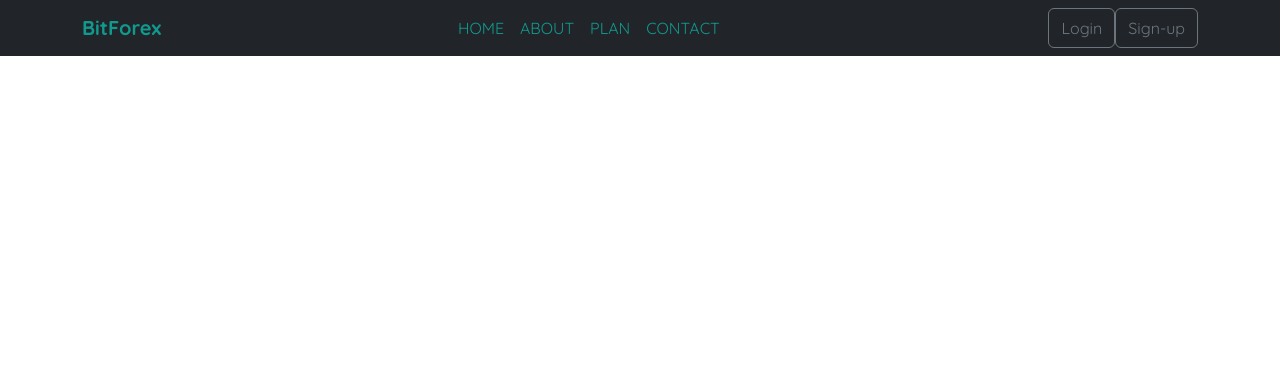
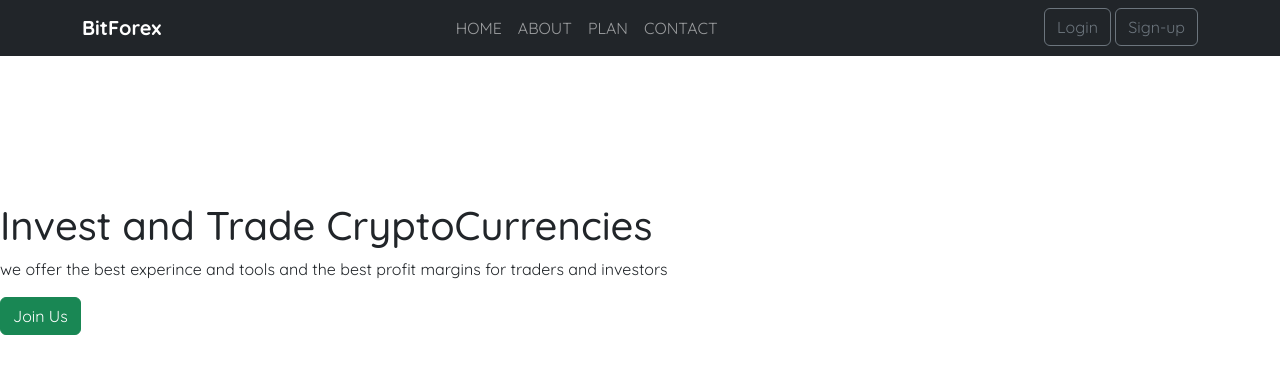
Before and after one commit to Chibuike-ubaka/BitForex, a plain HTML site: page index.html in a window 1280 px wide. Drawn offline with nearby package versions, Linux system fonts and the light colour scheme; a web font is replaced by a local one.

Commit message:
svg and hero layout

```diff
--- a/index.html
+++ b/index.html
@@ -73,13 +73,14 @@
                 <a class="nav-link tab-text" href="#">CONTACT</a>
               </li>
             </ul>
-            <form class="d-flex mt-5 mt-lg-0">
+            <form>
               <button class="btn btn-outline-secondary" type="button">
                 Login
               </button>
-              <button class="btn btn-outline-secondary" type="button">
+            <button class="btn btn-outline-secondary" type="button">
                 Sign-up
               </button>
+
             </form>
           </div>
         </div>
@@ -87,13 +88,21 @@
     </nav>
 
     <!-- Nav Bar Ends-->
+<div class= "hero">
+<div class="custom-shape-divider-bottom-1679731908">
+    <svg data-name="Layer 1" xmlns="http://www.w3.org/2000/svg" viewBox="0 0 1200 120" preserveAspectRatio="none">
+        <path d="M0,0V46.29c47.79,22.2,103.59,32.17,158,28,70.36-5.37,136.33-33.31,206.8-37.5C438.64,32.43,512.34,53.67,583,72.05c69.27,18,138.3,24.88,209.4,13.08,36.15-6,69.85-17.84,104.45-29.34C989.49,25,1113-14.29,1200,52.47V0Z" opacity=".25" class="shape-fill"></path>
+        <path d="M0,0V15.81C13,36.92,27.64,56.86,47.69,72.05,99.41,111.27,165,111,224.58,91.58c31.15-10.15,60.09-26.07,89.67-39.8,40.92-19,84.73-46,130.83-49.67,36.26-2.85,70.9,9.42,98.6,31.56,31.77,25.39,62.32,62,103.63,73,40.44,10.79,81.35-6.69,119.13-24.28s75.16-39,116.92-43.05c59.73-5.85,113.28,22.88,168.9,38.84,30.2,8.66,59,6.17,87.09-7.5,22.43-10.89,48-26.93,60.65-49.24V0Z" opacity=".5" class="shape-fill"></path>
+        <path d="M0,0V5.63C149.93,59,314.09,71.32,475.83,42.57c43-7.64,84.23-20.12,127.61-26.46,59-8.63,112.48,12.24,165.56,35.4C827.93,77.22,886,95.24,951.2,90c86.53-7,172.46-45.71,248.8-84.81V0Z" class="shape-fill"></path>
+    </svg>
 
-    <div class="container link-text">
-      <header class="blog-header">
-        <div class="text-center link-text">
-          <a class="blog-header-logo text-dark" href="#">BitForex</a>
-        </div>
-      </header>
-    </div>
+</div>
+
+      <h1>Invest and Trade CryptoCurrencies</h1>
+      <p>we offer the best experince and tools and the best profit margins for traders and investors</p>
+
+   <button type="button" class="btn btn-success">Join Us</button>
+
+</div>
   </body>
 </html>
--- a/style.css
+++ b/style.css
@@ -1,3 +1,6 @@
+
+
+
 @import url("https://fonts.googleapis.com/css2?family=Montserrat&family=Passions+Conflict&family=Quicksand:wght@300;400;500;600;700&family=Roboto:wght@300;400;500;700;900&family=Ubuntu:ital,wght@0,400;0,500;0,700;1,300;1,400;1,500;1,700&display=swap");
 
 h1,
@@ -13,7 +16,6 @@ h6 {
 a {
   text-decoration: none;
   font-weight: 700;
-  color: white;
 }
 
 a:hover {
@@ -21,7 +23,6 @@ a:hover {
 }
 
 .tab-text {
-  color: rgb(17, 153, 142);
   color: linear-gradient(
     90deg,
     rgba(17, 153, 142, 1) 35%,
@@ -112,5 +113,25 @@ body {
 }
 
 /* nav bar ends */
+/* svg for Hero background*/
 
-/* space for the login and sign up form*/
+.custom-shape-divider-bottom-1679731908 {
+
+    bottom: 0;
+    left: 0;
+    width: 100%;
+    overflow: hidden;
+    line-height: 0;
+    transform: rotate(180deg);
+}
+
+.custom-shape-divider-bottom-1679731908 svg {
+    position: relative;
+    display: block;
+    width: calc(119% + 1.3px);
+    height: 201px;
+}
+
+.custom-shape-divider-bottom-1679731908 .shape-fill {
+    fill: #FFFFFF;
+}
```
